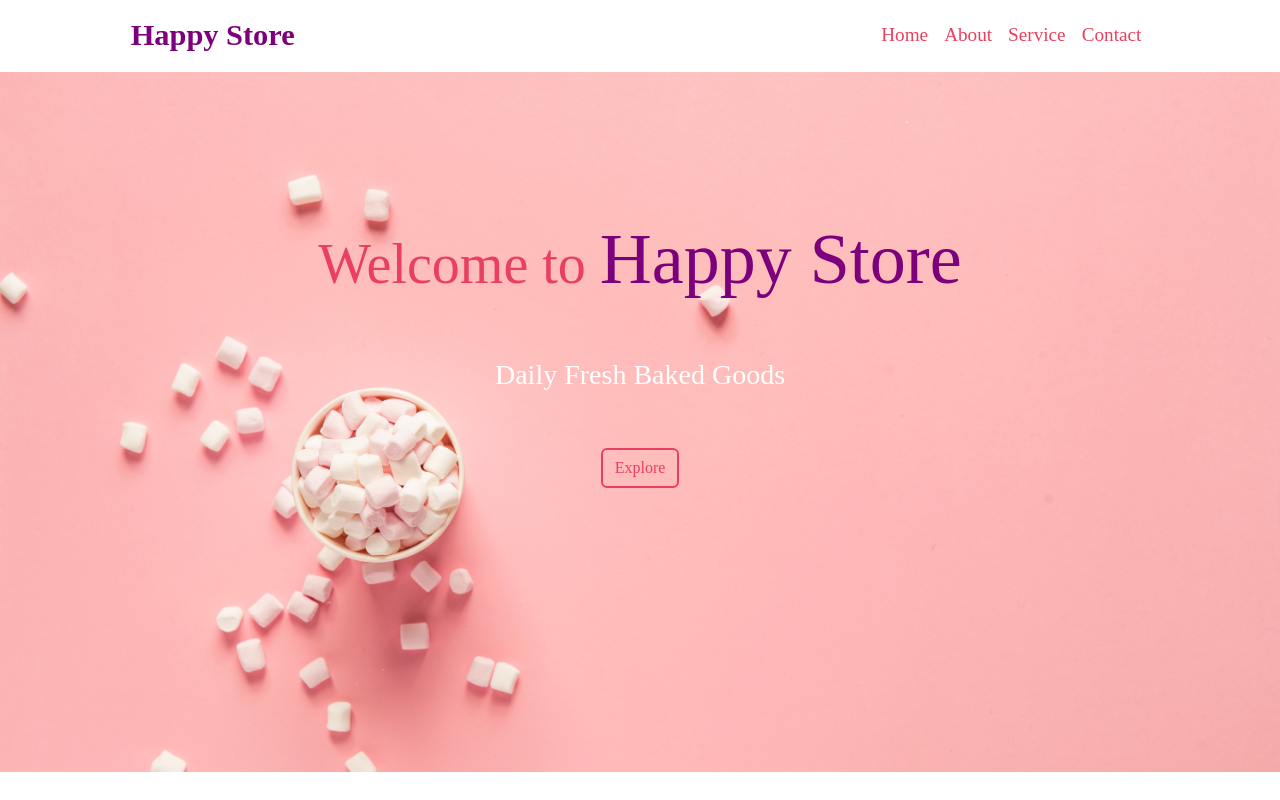
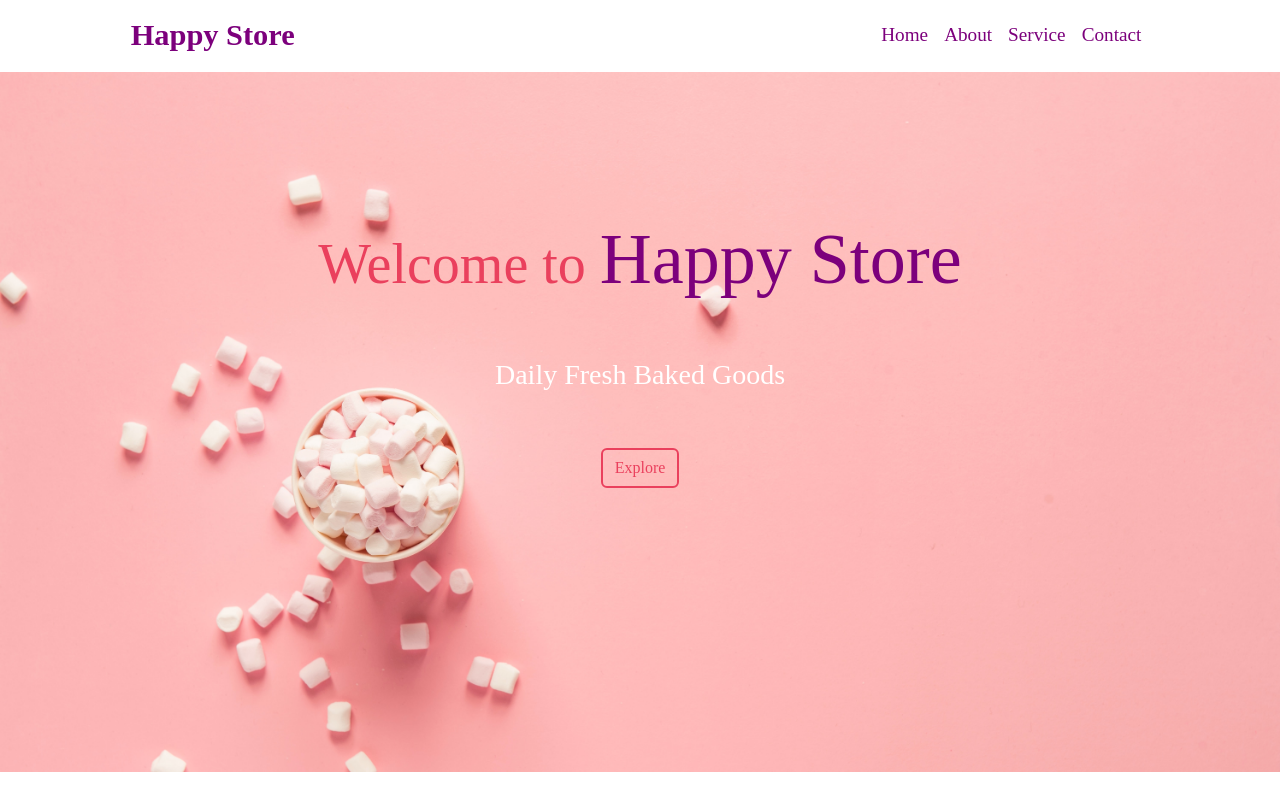
Before and after one commit to khushisharma320/happystore, a React (Create React App) app: page / in a window 1280 px wide. Built offline with nearby package versions, Linux system fonts and the light colour scheme; a web font is replaced by a local one.

Commit message:
change navbar text color

```diff
--- a/src/card.jsx
+++ b/src/card.jsx
@@ -4,14 +4,14 @@ const Card = (props) => {
     return (
         <>
 
-                <div className="col-md-4 itemBox" data-items="cake">
+        <div className="col-md-4 itemBox mb-5" data-items="cake">
                     <figure className="figure">
                         <img src = {props.imgsrc} alt="" className="figure-image img-fluid" />
                         <figcaption className="figure-caption py-2 text-dark bg-white">
                            {props.title}
                         </figcaption>
                     </figure>
-            </div>
+        </div>
         </>
     )
 
--- a/src/index.css
+++ b/src/index.css
@@ -21,7 +21,7 @@
 
 .navbar-nav a {
   font-size: 1.2rem;
-  color: rgb(234, 64, 93);
+  color: rgb(124, 0, 124);
 }
 
 .navbar-nav a:hover{
--- a/src/service.jsx
+++ b/src/service.jsx
@@ -47,7 +47,7 @@ const Service = () => {
           </div>
           <div className="row justify-content-center">
             <div className="col-md-6">
-              <div className="input-group mb-3">
+              <div className="input-group mb-5">
                 <span className="input-group-text end_input_span">$</span>
                 <input id="searchTxt" type="text" className="form-control" aria-label="Amount (to the nearest dollar)" value = {price} placeholder="item....." onChange={searchItem} />
                 <span className="input-group-text end_search">Search</span>
```
